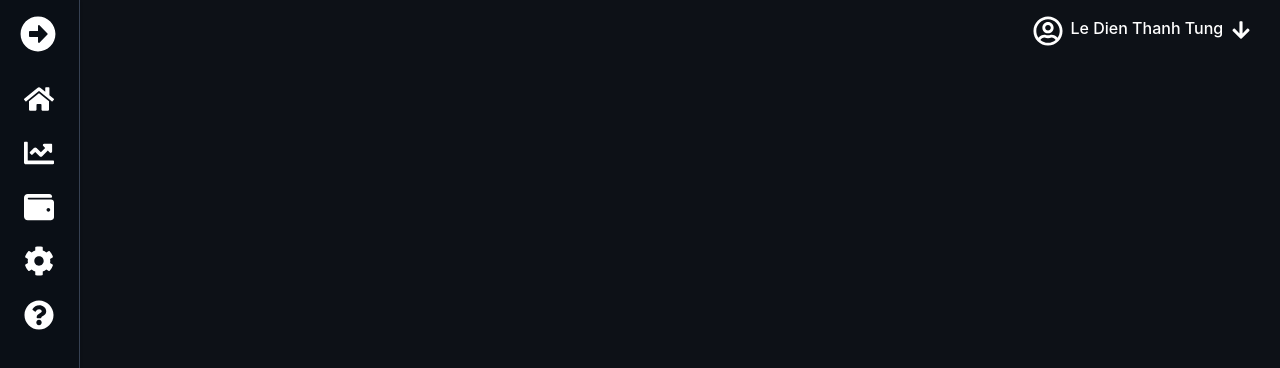
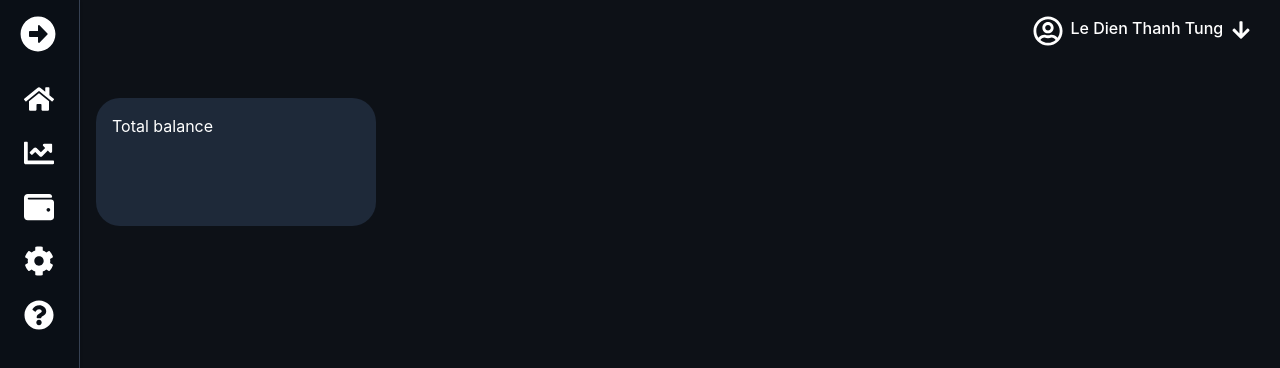
Before and after one commit to rigby200602/expense-tracking, a React (Vite) app: page / in a window 1280 px wide. Shown: the top 368 px of the page. Built offline with nearby package versions, Linux system fonts and the light colour scheme.

Commit message:
fix: update Home component layout to display total balance card

```diff
--- a/src/pages/Home.tsx
+++ b/src/pages/Home.tsx
@@ -2,7 +2,11 @@
 
 const Home = () => {
   return (
-    <div className="text-white"></div>
+    <div className="text-white flex gap-4 flex-wrap">
+      <div className="w-[24%] h-32 bg-gray-800 rounded-3xl p-4 mt-[7%]">
+        <p>Total balance</p>
+      </div>
+    </div>
   )
 }
 
```
